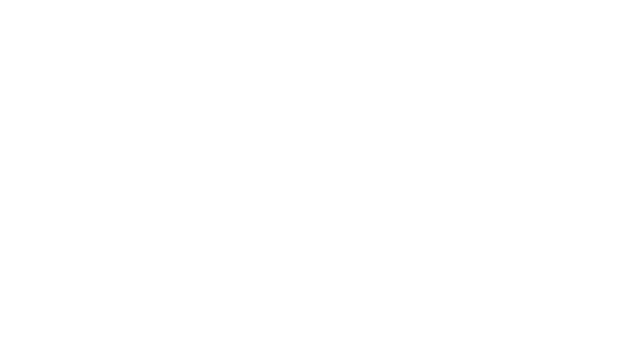
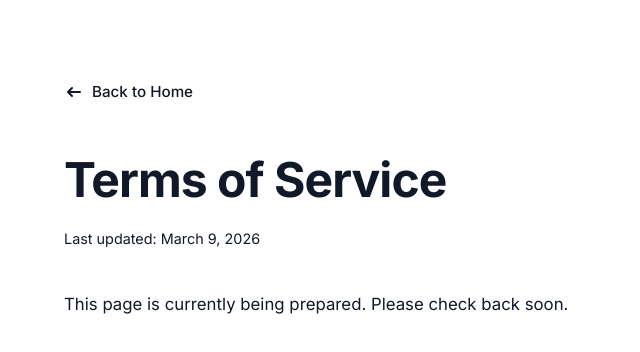
Before and after one commit to goose956/shopifyagency, a React (Vite) app: page /terms in a window 1280 px wide. Before the commit this address had no page. Shown: the top 352 px of the page, without its empty margins (0-640 px from the left). Built offline with nearby package versions, Linux system fonts and the light colour scheme.

Commit message:
Add blank Terms of Service page, remove Careers link

```diff
--- a/src/components/Footer.jsx
+++ b/src/components/Footer.jsx
@@ -33,7 +33,6 @@
             <ul className="footer__links">
               <li><a href="#about">About</a></li>
               <li><a href="#contact">Contact</a></li>
-              <li><a href="#">Careers</a></li>
             </ul>
           </div>
 
@@ -41,7 +40,7 @@
             <h4 className="footer__heading">Legal</h4>
             <ul className="footer__links">
               <li><Link to="/privacy">Privacy Policy</Link></li>
-              <li><a href="#">Terms of Service</a></li>
+              <li><Link to="/terms">Terms of Service</Link></li>
             </ul>
           </div>
         </div>
--- a/src/main.jsx
+++ b/src/main.jsx
@@ -6,6 +6,7 @@
 import Admin from './pages/Admin'
 import Login from './pages/Login'
 import PrivacyPolicy from './pages/PrivacyPolicy'
+import TermsOfService from './pages/TermsOfService'
 import './index.css'
 
 ReactDOM.createRoot(document.getElementById('root')).render(
@@ -15,6 +16,7 @@
         <Routes>
           <Route path="/" element={<App />} />
           <Route path="/privacy" element={<PrivacyPolicy />} />
+          <Route path="/terms" element={<TermsOfService />} />
           <Route path="/admin" element={<Admin />} />
           <Route path="/admin/login" element={<Login />} />
         </Routes>
--- /dev/null
+++ b/src/pages/TermsOfService.css
@@ -0,0 +1,48 @@
+.terms {
+  min-height: 100vh;
+  padding: var(--space-20) 0 var(--space-16);
+  background: var(--bg);
+  color: var(--text);
+}
+
+.terms__nav {
+  margin-bottom: var(--space-8);
+}
+
+.terms__back {
+  display: inline-flex;
+  align-items: center;
+  gap: var(--space-2);
+  color: var(--primary);
+  text-decoration: none;
+  font-weight: 500;
+  font-size: 0.95rem;
+  transition: opacity 0.2s;
+}
+
+.terms__back:hover {
+  opacity: 0.8;
+}
+
+.terms__title {
+  font-size: clamp(2rem, 4vw, 3rem);
+  font-weight: 700;
+  letter-spacing: -0.02em;
+  margin-bottom: var(--space-2);
+}
+
+.terms__updated {
+  color: var(--text-muted);
+  font-size: 0.9rem;
+  margin-bottom: var(--space-10);
+}
+
+.terms__content {
+  max-width: 760px;
+}
+
+.terms__placeholder {
+  color: var(--text-muted);
+  line-height: 1.7;
+  font-size: 1.05rem;
+}
--- /dev/null
+++ b/src/pages/TermsOfService.jsx
@@ -0,0 +1,34 @@
+import { Helmet } from 'react-helmet-async'
+import { Link } from 'react-router-dom'
+import './TermsOfService.css'
+
+export default function TermsOfService() {
+  return (
+    <>
+      <Helmet>
+        <title>Terms of Service — CodeStudio</title>
+        <meta name="description" content="Terms of Service for CodeStudio and its applications." />
+      </Helmet>
+
+      <div className="terms">
+        <div className="container">
+          <div className="terms__nav">
+            <Link to="/" className="terms__back">
+              <svg width="20" height="20" viewBox="0 0 20 20" fill="none">
+                <path d="M16 10H4m0 0l4-4m-4 4l4 4" stroke="currentColor" strokeWidth="2" strokeLinecap="round" strokeLinejoin="round"/>
+              </svg>
+              Back to Home
+            </Link>
+          </div>
+
+          <h1 className="terms__title">Terms of Service</h1>
+          <p className="terms__updated">Last updated: March 9, 2026</p>
+
+          <div className="terms__content">
+            <p className="terms__placeholder">This page is currently being prepared. Please check back soon.</p>
+          </div>
+        </div>
+      </div>
+    </>
+  )
+}
```
